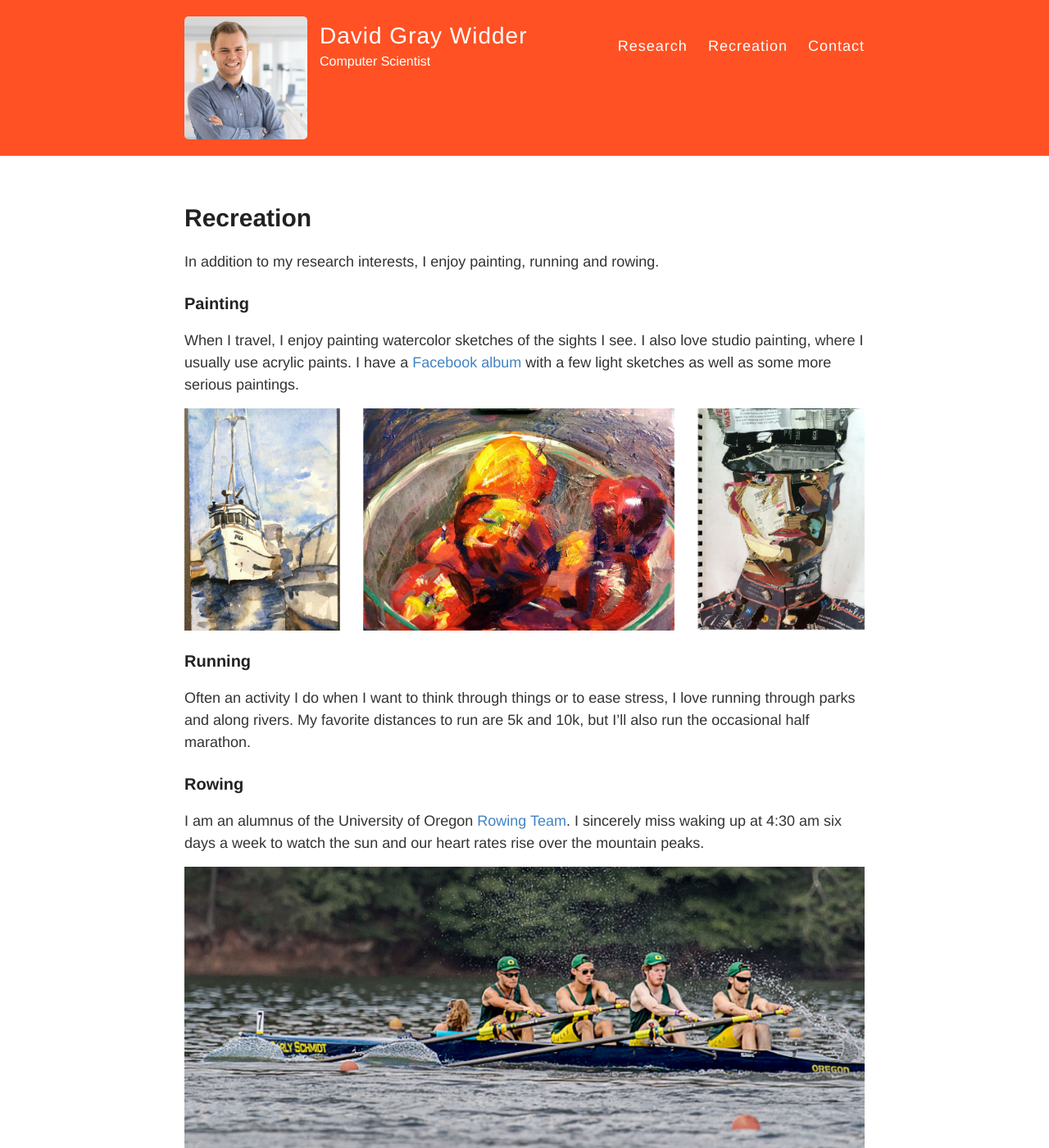
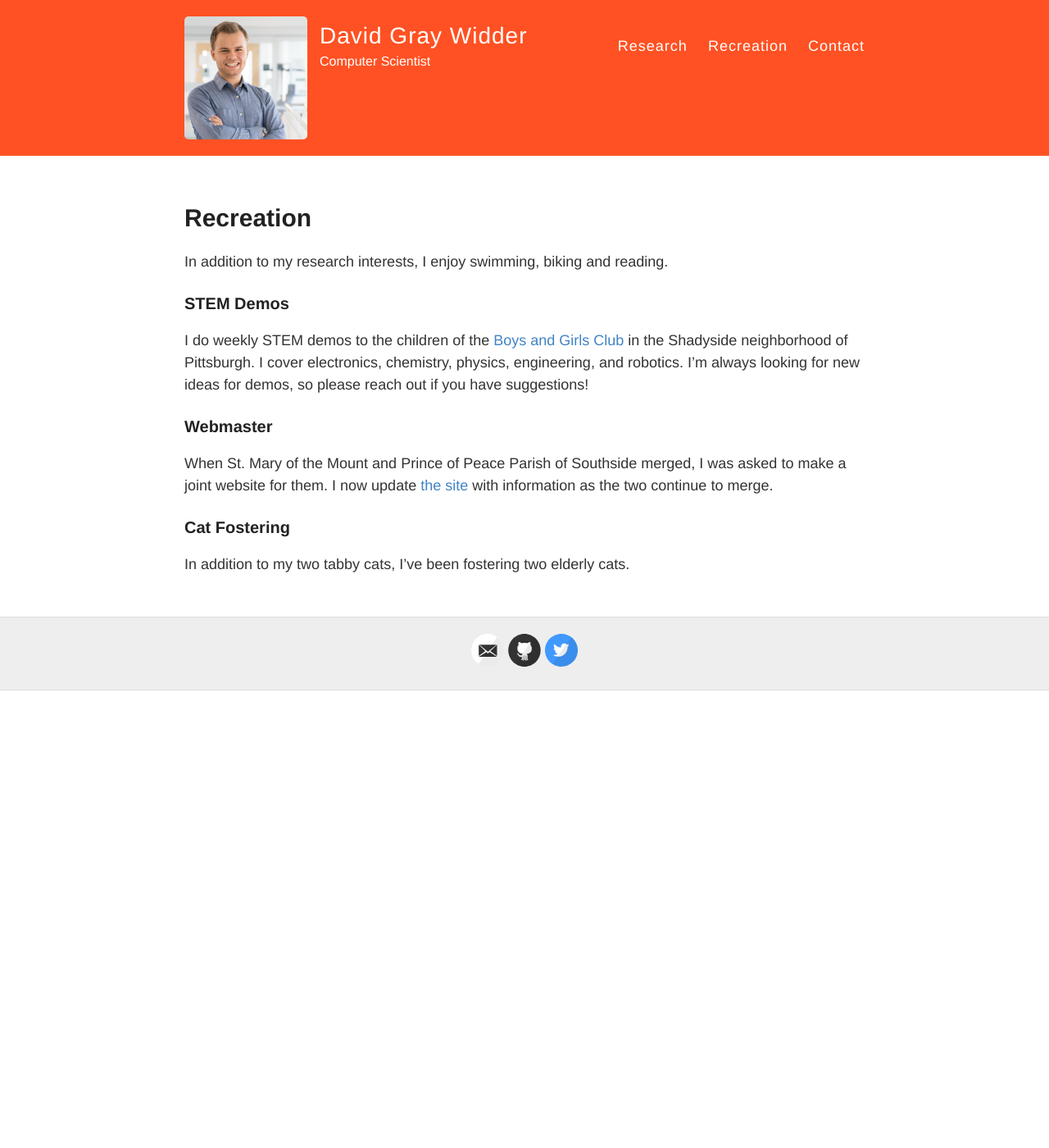
Before and after one commit to christine-lepird/christine-lepird.github.io, a Jekyll site: the page built from recreation.md, in a window 1280 px wide and 1400 px high. Shown: the whole window at 82% size. Built offline with Jekyll 4.4.1, drawn with Linux system fonts in a browser that asks for light colours.

Commit message:
Update recreation.md
changing to mine!

```diff
--- a/recreation.md
+++ b/recreation.md
@@ -4,20 +4,16 @@ title: Recreation
 permalink: /recreation/
 ---
 
-In addition to my research interests, I enjoy painting, running and rowing.
+In addition to my research interests, I enjoy swimming, biking and reading.
 
-### Painting
+### STEM Demos
 
-When I travel, I enjoy painting watercolor sketches of the sights I see. I also love studio painting, where I usually use acrylic paints. I have a [Facebook album](https://www.facebook.com/media/set/?set=a.10202558628021541.1073741850.1071404900&type=1&l=d90041d14b) with a few light sketches as well as some more serious paintings.
+I do weekly STEM demos to the children of the [Boys and Girls Club](https://www.bgca.org/) in the Shadyside neighborhood of Pittsburgh. I cover electronics, chemistry, physics, engineering, and robotics. I'm always looking for new ideas for demos, so please reach out if you have suggestions!
 
-![Oregon's Lightweight 4+ at Nationals](/images/art.jpg)
+### Webmaster
 
-### Running
+When St. Mary of the Mount and Prince of Peace Parish of Southside merged, I was asked to make a joint website for them. I now update [the site](http://popsmm.org) with information as the two continue to merge.
 
-Often an activity I do when I want to think through things or to ease stress, I love running through parks and along rivers. My favorite distances to run are 5k and 10k, but I'll also run the occasional half marathon.
+### Cat Fostering
 
-### Rowing
-
-I am an alumnus of the University of Oregon [Rowing Team](https://www.uorowing.org). I sincerely miss waking up at 4:30 am six days a week to watch the sun and our heart rates rise over the mountain peaks.
-
-![Oregon's Lightweight 4+ at Nationals](/images/rowing.jpg)
+In addition to my two tabby cats, I've been fostering two elderly cats.
```
